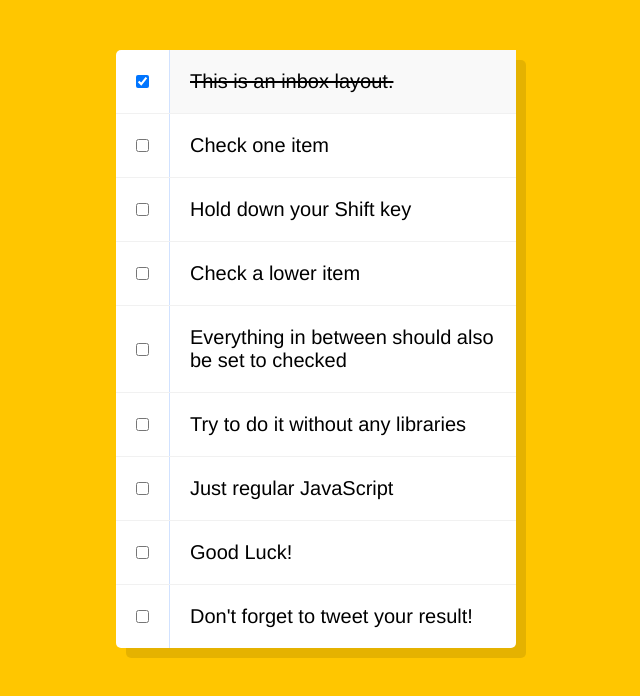
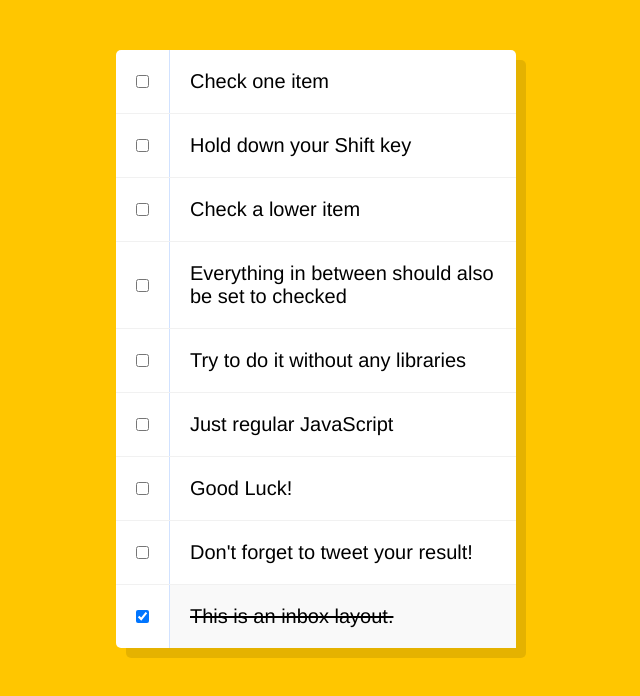
Before and after one commit to NikRowe/JS30-SHIFT-CHECKBOXES, a website: page index.html in a window 1280 px wide. Both pictures are taken after a click on the checkbox 466 px from the left and 81 px from the top of the page. Shown: the whole page, without its empty margins (324-964 px from the left). Drawn offline with Linux system fonts and the light colour scheme.

Commit message:
Move checked item to last child

```diff
--- a/index.html
+++ b/index.html
@@ -57,8 +57,8 @@
    When a user clicks a checkbox, holds Shift, and then clicks another checkbox a few rows down, all the checkboxes inbetween those two checkboxes should be checked.
 
   -->
-  <div class="inbox">
-    <div class="item">
+  <div class="inbox" id="inbox">
+    <div class="item first">
       <input type="checkbox">
       <p>This is an inbox layout.</p>
     </div>
@@ -90,7 +90,7 @@
       <input type="checkbox">
       <p>Good Luck!</p>
     </div>
-    <div class="item">
+    <div class="item last">
       <input type="checkbox">
       <p>Don't forget to tweet your result!</p>
     </div>
@@ -99,8 +99,12 @@
   <script>
 
     const checkboxes = document.querySelectorAll('.inbox input[type="checkbox"]') // grabs the check boxes //
+    const checkboxesArr = Array.from(checkboxes)
+    const checkboxesElem = document.getElementById('inbox')
 
     let lastChecked;
+    let firstChild = (checkboxesElem.firstElementChild)
+    let lastChild = (checkboxesElem.lastElementChild)
 
     function handleCheck(e) {
       let inBetween = false;
@@ -117,10 +121,17 @@
           }
         })
       }
+
+      if (this.checked) {
+        const item = this.parentNode
+        checkboxesElem.appendChild(item)
+      }
+
       lastChecked = this;
     }
 
     checkboxes.forEach(checkbox => checkbox.addEventListener('click', handleCheck))
+    console.table(checkboxes)
 
   </script>
 </body>
```
